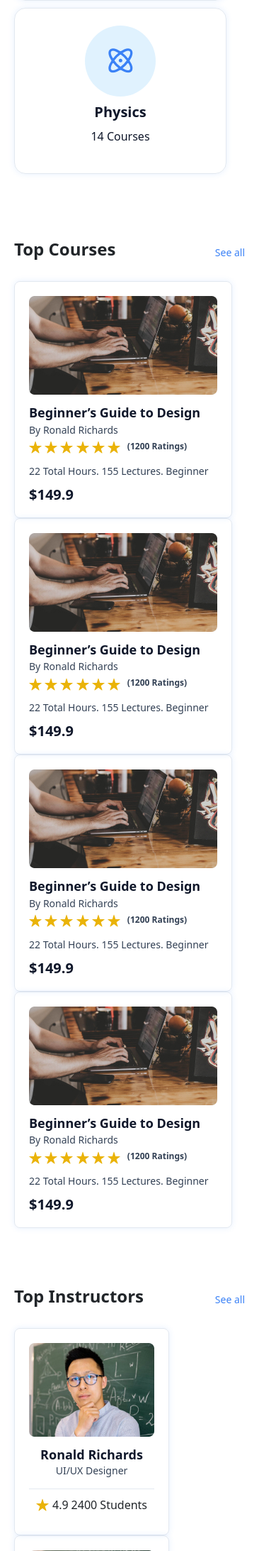
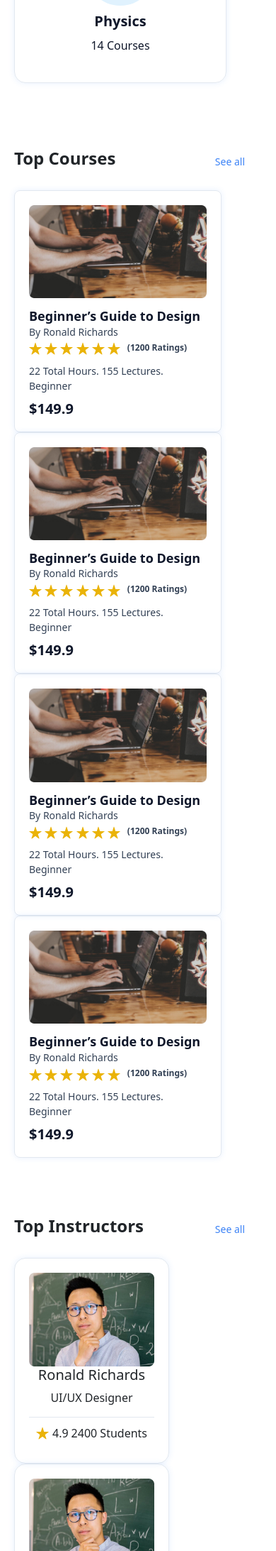
Before and after one commit to Vyshakh-r/Byway_Django, a Django app: page / in a window 390 px wide. Shown: the part 1350-3535 px from the top of the page at 71% size. Run offline with Django 5.2, Linux system fonts and the light colour scheme; data comes from the database, SQL or seed files in the repository.

Commit message:
solved some more bugs

```diff
--- a/Byway/static/css/style.css
+++ b/Byway/static/css/style.css
@@ -227,23 +227,23 @@
     align-items: center;
     margin-bottom: 10px;
 }
-#Categories section.Courses{
+#Categories section.Courses,.Courses-2{
     padding:0px 80px;
     margin-top: 80px;
 
 }
-#Categories section.Courses div.Course-header{
+#Categories section.Courses div.Course-header,#Categories section.Courses-2 div.Course-header{
     display: flex;
     justify-content: space-between;
     border: none;
     align-items: center;
 
 }
-#Categories section.Courses div.Course-header h3{
+#Categories section.Courses div.Course-header h3,#Categories section.Courses-2 div.Course-header h3{
     font-size: 24px;
     font-weight: 600;
 }
-#Categories section.Courses div.Course-header a.Button{
+#Categories section.Courses div.Course-header a.Button,#Categories section.Courses-2 div.Course-header a.Button{
     text-decoration: none;
     padding: 10px 24px;
     border-radius: 8px;
@@ -252,7 +252,7 @@
 
 
 }
-#Categories section.Courses div.Course-Card{
+#Categories section.Courses div.Course-Card,#Categories section.Courses-2 div.Course-Card{
     display: flex;
     justify-content: space-between;
     flex-wrap: wrap;
@@ -265,8 +265,20 @@
     padding: 20px;
     border-radius: 8px;
     cursor: pointer;
+    width:23%;
+    display: flex;
+    flex-direction: column;
+
 }
-#Categories section.Courses div.Course-Card div.Item-Card .Flex-Box{
+#Categories section.Courses-2 div.Course-Card div.Item-Card{
+    box-shadow: 0px 0px 8px 0px #3B82F61F;
+    border: 1px solid #E2E8F0;
+    padding: 20px;
+    border-radius: 8px;
+    cursor: pointer;
+
+}
+#Categories section.Courses-2 div.Course-Card div.Item-Card .Flex-Box{
     display: flex;
     flex-direction: column;
     align-items: center;
@@ -317,7 +329,7 @@
     margin-top: 10px;
     margin-bottom: 0;
 }
-#Categories section.Courses div.Course-Card div.Item-Card div.rating-1{
+#Categories section.Courses-2 div.Course-Card div.Item-Card div.rating-1{
     display: flex;
     justify-content: space-between;
     align-items: center;
@@ -325,19 +337,19 @@
     border-top:1px solid #E2E8F0;
     margin-top: 15px;
 }
-#Categories section.Courses div.Course-Card div.Item-Card div.rating-1 div.left div.Ins-Image{
+#Categories section.Courses-2 div.Course-Card div.Item-Card div.rating-1 div.left div.Ins-Image{
     display: flex;
     justify-content: space-between;
     align-items: center;
 }
 #Categories section.Courses div.Course-Card div.Item-Card div.rating div.left div.Ins-Image img.Icon{
 }
-#Categories section.Courses div.Course-Card div.Item-Card div.rating-1 div.left div.Ins-Image p{
+#Categories section.Courses-2 div.Course-Card div.Item-Card div.rating-1 div.left div.Ins-Image p{
     margin: 0;
     margin-left: 5px;
 }
 #Categories section.Courses div.Course-Card div.Item-Card div.rating-1 div.right{}
-#Categories section.Courses div.Course-Card div.Item-Card div.rating-1 div.right p{
+#Categories section.Courses-2 div.Course-Card div.Item-Card div.rating-1 div.right p{
     margin: 0;
 }
 #Quotes-Cards{
@@ -966,6 +978,9 @@
     #Instruction div.Instructor {
         padding:50px 100px;
     }
+    #Categories section.Courses div.Course-Card div.Item-Card{
+        width:293px;
+    }
 
 
   }
@@ -1000,7 +1051,7 @@
     section#Categories section.Cards{
         padding: 0px 20px;
     }
-    #Categories section.Courses {
+    #Categories section.Courses,#Categories section.Courses-2 {
         padding:0px 20px;
     }
     #Quotes-Cards div.Card-Header {
--- a/Byway/templates/index.html
+++ b/Byway/templates/index.html
@@ -172,13 +172,13 @@
                       </div>
                     </div>
                   </section>
-                  <section class="Courses">
+                  <section class="Courses-2">
                     <div class="Course-header">
                       <h3>Top Instructors</h3>
                       <a class="Button" href="">See all</a>
                     </div>
                     <div class="Course-Card">
-                      <div class="Item-Card">
+                      <div class="Item-Card" style="border-radius: 16px;">
                         <div class="Flex-Box">
                           <img src="{% static './images/model-5.jpg' %}" alt="Course Image" class="CourseImage-1">
                           <h5>Ronald Richards</h5>
@@ -196,7 +196,7 @@
                           </div>
                         </div>
                       </div>
-                      <div class="Item-Card">
+                      <div class="Item-Card" style="border-radius: 16px;">
                         <div class="Flex-Box">
                           <img src="{% static './images/model-5.jpg' %}" alt="Course Image" class="CourseImage-1">
                           <h5>Ronald Richards</h5>
@@ -214,7 +214,7 @@
                           </div>
                         </div>
                       </div>
-                      <div class="Item-Card">
+                      <div class="Item-Card" style="border-radius: 16px;">
                         <div class="Flex-Box">
                           <img src="{% static './images/model-5.jpg' %}" alt="Course Image" class="CourseImage-1">
                           <h5>Ronald Richards</h5>
@@ -232,7 +232,7 @@
                           </div>
                         </div>
                       </div>
-                      <div class="Item-Card">
+                      <div class="Item-Card" style="border-radius: 16px;">
                         <div class="Flex-Box">
                           <img src="{% static './images/model-5.jpg' %}" alt="Course Image" class="CourseImage-1">
                           <h5>Ronald Richards</h5>
@@ -250,7 +250,7 @@
                           </div>
                         </div>
                       </div>
-                      <div class="Item-Card">
+                      <div class="Item-Card" style="border-radius: 16px;">
                         <div class="Flex-Box">
                           <img src="{% static './images/model-5.jpg' %}" alt="Course Image" class="CourseImage-1">
                           <h5>Ronald Richards</h5>
```
Also changed, not shown: other parts of Byway/static/css/style.css (+99 -68 lines).
